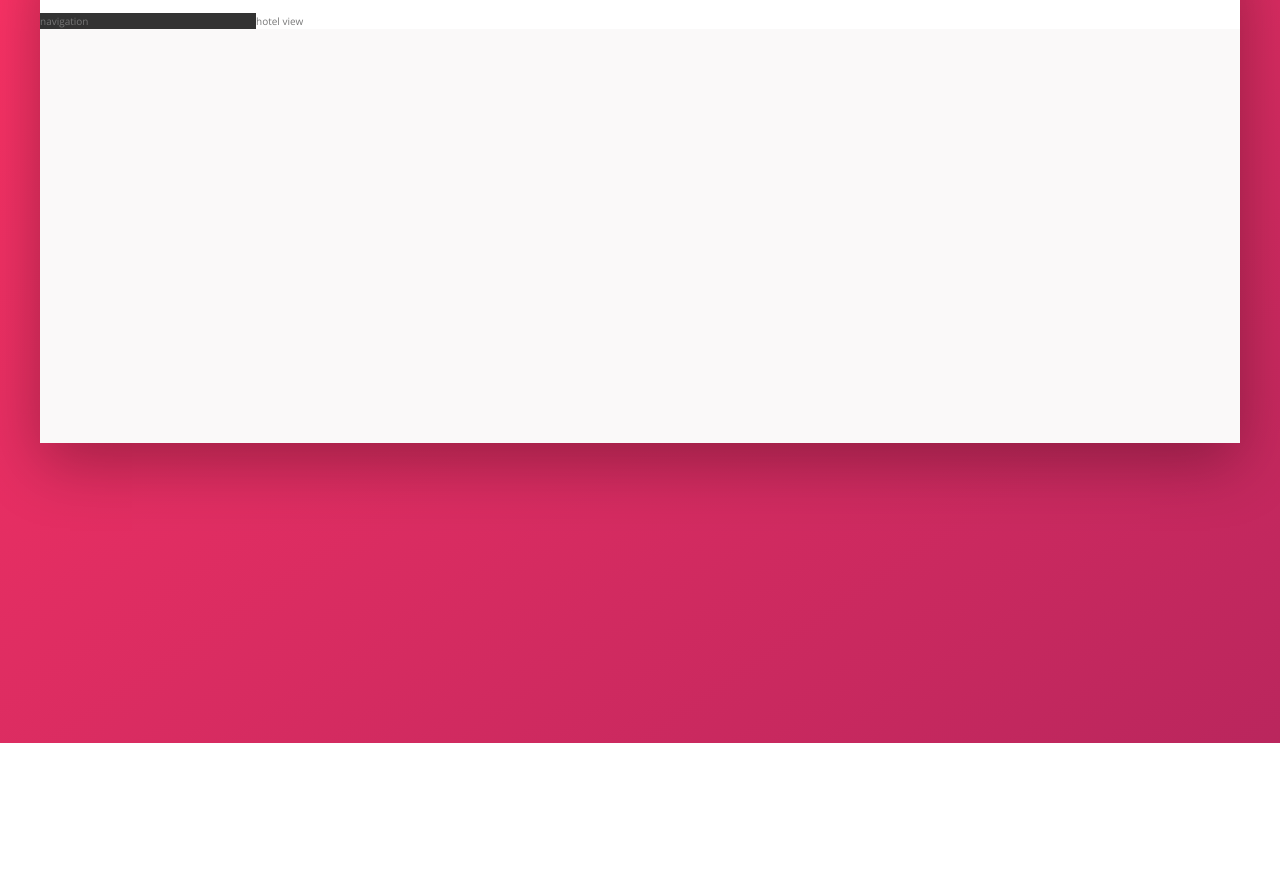
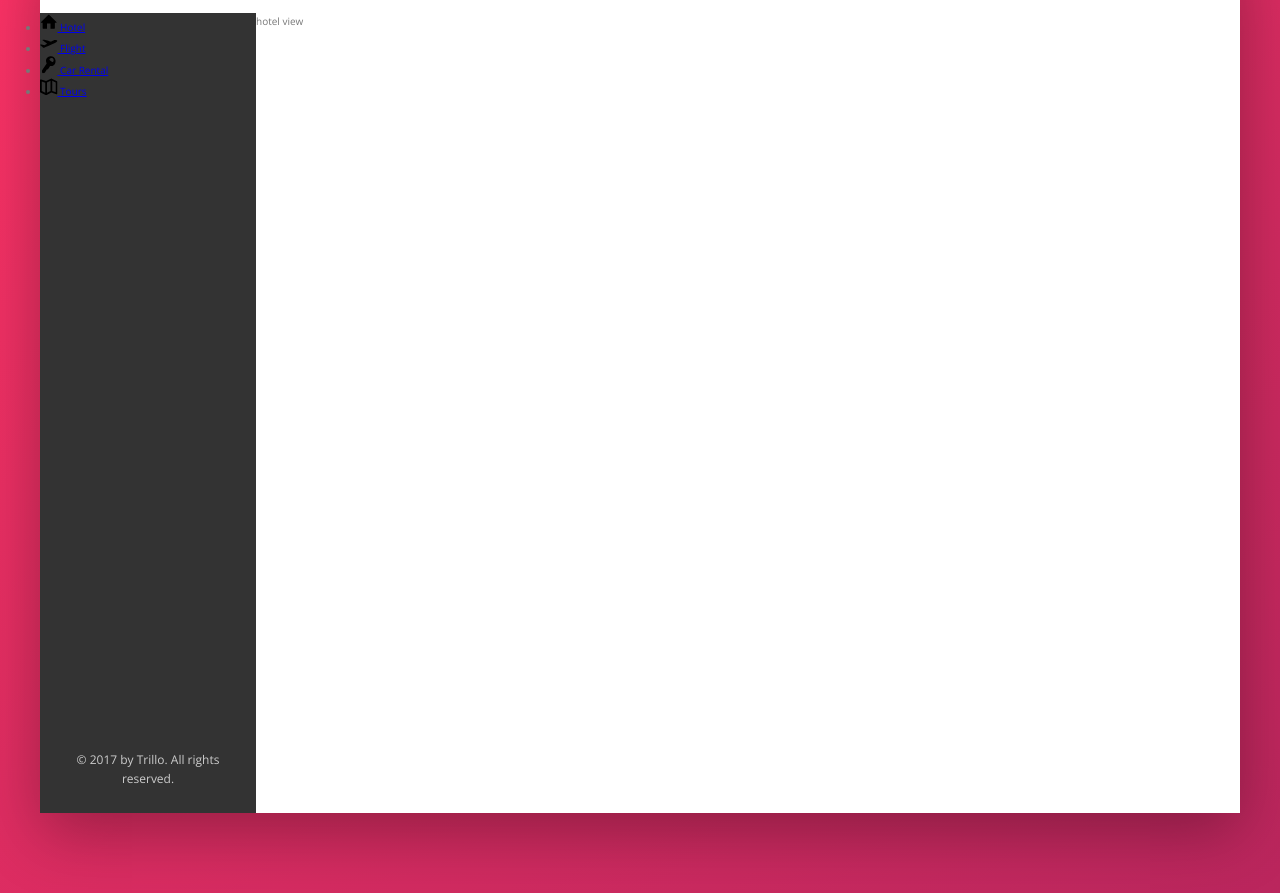
Before and after one commit to sarahrileydev/trillo, a website: page index.html in a window 1280 px wide. Shown: the part 137-1030 px from the top of the page. Before the commit the page ends 880 px from the top, so only its background shows below. Drawn offline with nearby package versions, Linux system fonts and the light colour scheme.

Commit message:
nav part 1

```diff
--- a/index.html
+++ b/index.html
@@ -45,7 +45,44 @@
 
             <div class="content">
                 <nav class="sidebar">
-                    navigation
+                    <ul class="side-nav">
+                        <li class="side-nav__item">
+                            <a href="#" class="side-nav__link">
+                                <svg class="side-nav__icon">
+                                    <use xlink:href="img/sprite.svg#icon-home"></use>
+                                </svg>
+                                <span>Hotel</span>
+                            </a>
+                        </li>
+                        <li class="side-nav__item">
+                            <a href="#" class="side-nav__link">
+                                <svg class="side-nav__icon">
+                                    <use xlink:href="img/sprite.svg#icon-aircraft-take-off"></use>
+                                </svg>
+                                <span>Flight</span>
+                            </a>
+                        </li>
+                        <li class="side-nav__item">
+                            <a href="#" class="side-nav__link">
+                                <svg class="side-nav__icon">
+                                    <use xlink:href="img/sprite.svg#icon-key"></use>
+                                </svg>
+                                <span>Car Rental</span>
+                            </a>
+                        </li>
+                        <li class="side-nav__item">
+                            <a href="#" class="side-nav__link">
+                                <svg class="side-nav__icon">
+                                    <use xlink:href="img/sprite.svg#icon-map"></use>
+                                </svg>
+                                <span>Tours</span>
+                            </a>
+                        </li>
+                    </ul>
+
+                    <div class="legal">
+                        &copy; 2017 by Trillo. All rights reserved.
+                    </div>
                 </nav>
                 <main class="hotel-view">
                     hotel view
--- a/sass/_components.scss
+++ b/sass/_components.scss
@@ -118,3 +118,29 @@
     }
 
 }
+
+////////////////////////////////////////////
+// SIDE NAv
+.side-nav {
+    // &__item {
+
+    // }
+
+    // &__link {
+
+    // }
+
+    &__icon {
+        width: 1.75rem;
+        height: 1.75rem;
+    }
+}
+
+////////////////////////////////////////////
+// LEGAL
+.legal {
+    font-size: 1.2rem;
+    color: var(--color-grey-light-4);
+    text-align: center;
+    padding: 2.5rem;
+}
--- a/sass/_layout.scss
+++ b/sass/_layout.scss
@@ -26,9 +26,13 @@
     background-color: var(--color-grey-dark-1);
 
     flex: 0 0 18%;
+    display: flex;
+    flex-direction: column;
+    justify-content: space-between;
 }
 
 .hotel-view {
     background-color: #fff;
     flex: 1;
+    height: 80rem;
 }
```
Also changed, not shown: css/style.css.
